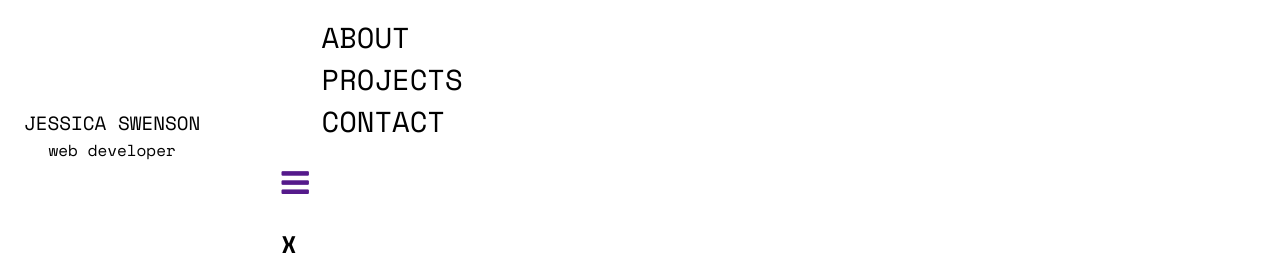
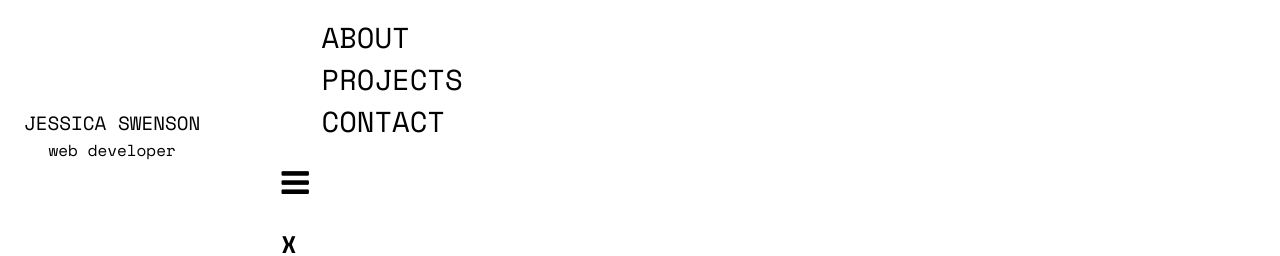
Before and after one commit to Jswens24/Portfolio.0, a React (Create React App) app: page / in a window 1280 px wide. Shown: the top 256 px of the page. Built offline with nearby package versions, Linux system fonts and the light colour scheme.

Commit message:
updated href error

```diff
--- a/src/Components/NavBar.jsx
+++ b/src/Components/NavBar.jsx
@@ -30,9 +30,9 @@ const NavBar = () => {
                         <li>CONTACT</li>
                     </Link>
                 </ul>
-                <a href='' style={{ fontSize: '2rem' }} onClick={navBarClick} className={!isClicked ? 'icon' : 'nav-links-ul-closed'}>
+                <div style={{ fontSize: '2rem' }} onClick={navBarClick} className={!isClicked ? 'icon' : 'nav-links-ul-closed'}>
                     <i className='fa fa-bars'></i>
-                </a>
+                </div>
                 <h1 onClick={navBarClick} className={isClicked ? 'exit-nav-show' : 'exit-nav-hide'}>X</h1>
 
             </div>
```
